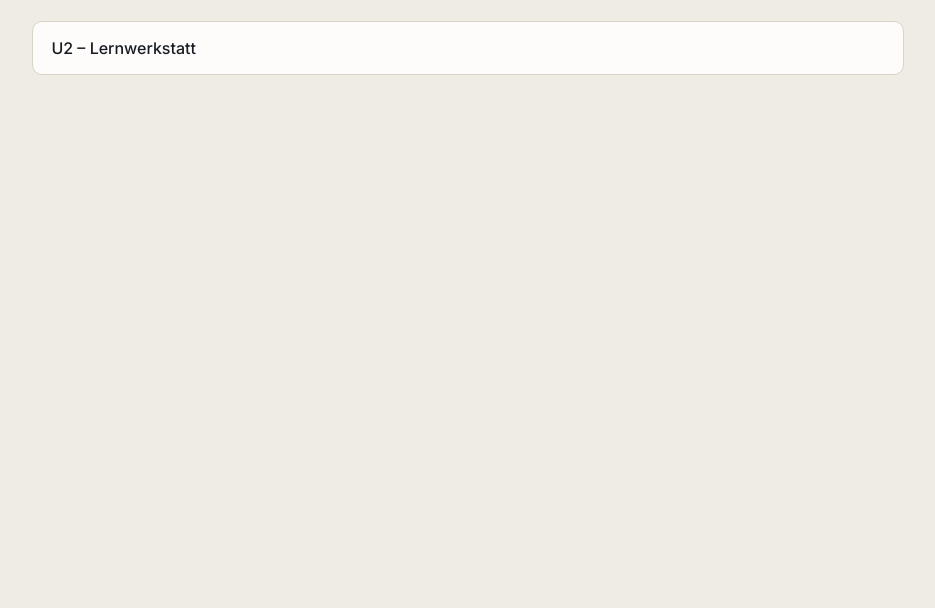
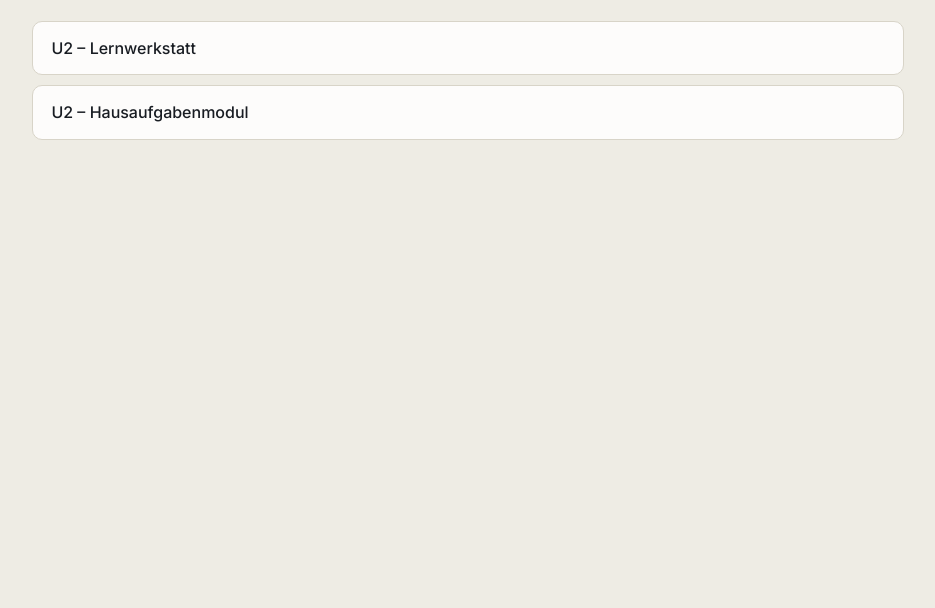
Before and after one commit to erikeising/Lernmodule, a plain HTML site: page englisch/jgs7/index.html in a window 1280 px wide. Shown: the part 192-800 px from the top of the page, without its empty margins (172-1107 px from the left). Drawn offline with Linux system fonts and the light colour scheme.

Commit message:
Update index.html

```diff
--- a/englisch/jgs7/index.html
+++ b/englisch/jgs7/index.html
@@ -14,6 +14,7 @@
 
   <ul class="module-list">
   <li><a href="E_JGS7_U2_Lernwerkstatt.html">U2 – Lernwerkstatt</a></li>
+  <li><a href="E_JGS7_U2_Hausaufgaben.html">U2 – Hausaufgabenmodul</a></li>
 </ul>
 
 </div>
```
